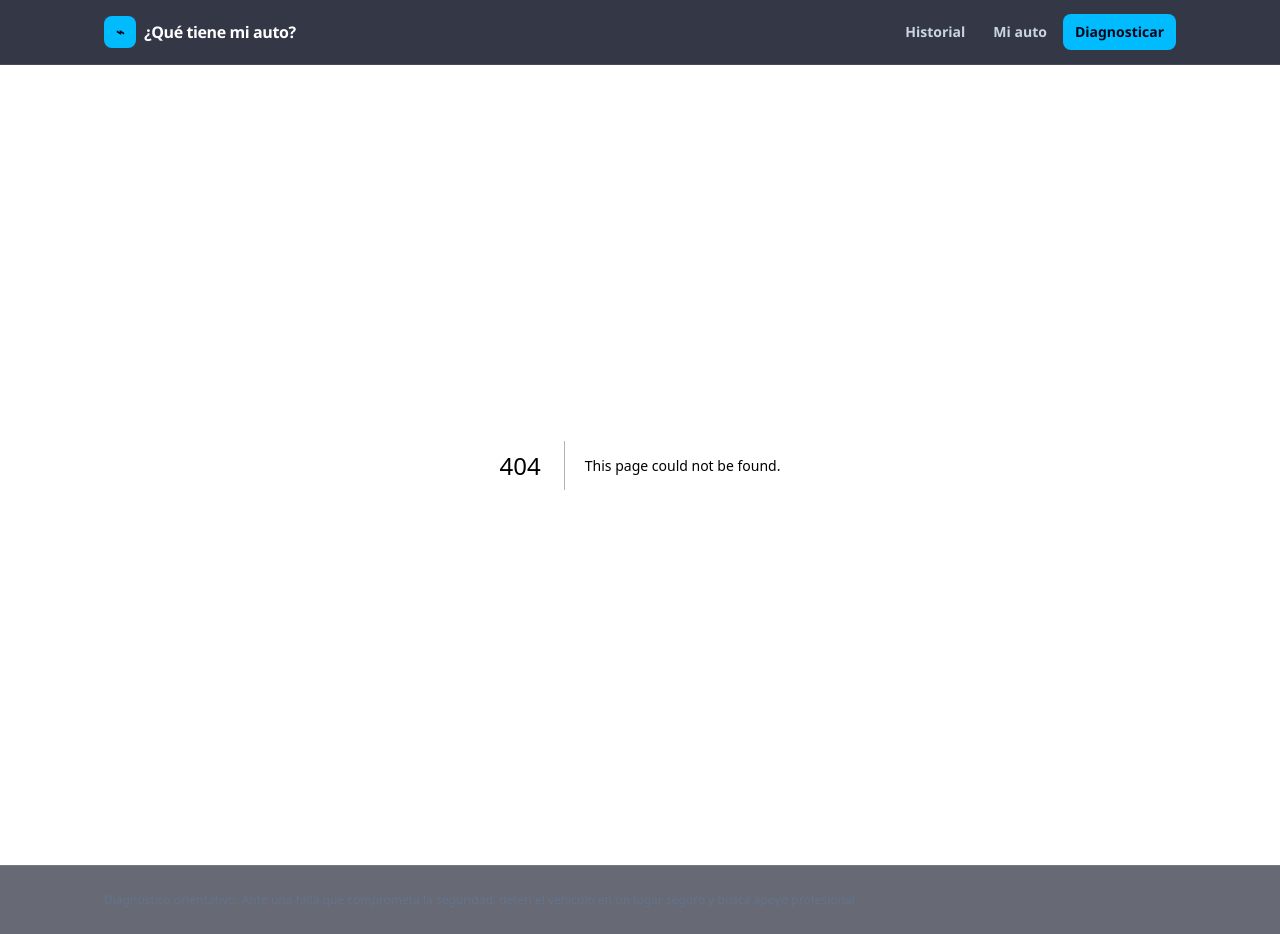
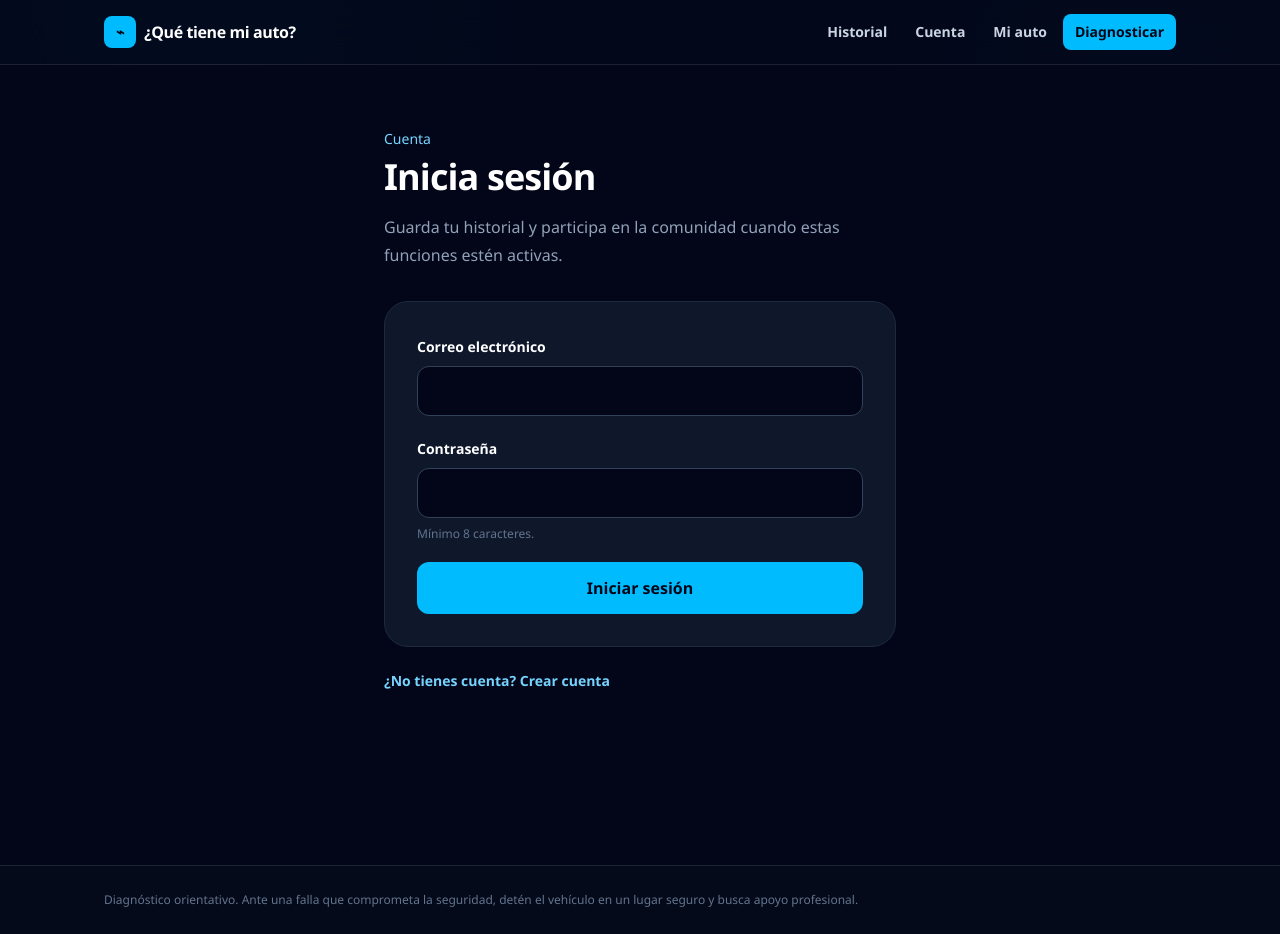
Before and after one commit to AndresRojoUG/que-tiene-mi-auto, a Next.js app: page /cuenta in a window 1280 px wide. Before the commit this address had no page. Built offline with nearby package versions, Linux system fonts and the light colour scheme; no server answers.

Commit message:
feat: add email account authentication

```diff
--- /dev/null
+++ b/app/auth/callback/route.ts
@@ -0,0 +1,29 @@
+import { NextResponse, type NextRequest } from "next/server";
+import { createClient } from "@/lib/supabase/server";
+
+/** Completes the PKCE email-confirmation flow and stores its session in cookies. */
+export async function GET(request: NextRequest) {
+  const requestUrl = new URL(request.url);
+  const code = requestUrl.searchParams.get("code");
+  const destination = new URL("/cuenta", requestUrl.origin);
+
+  if (!code) {
+    destination.searchParams.set("error", "confirmacion-invalida");
+    return NextResponse.redirect(destination);
+  }
+
+  try {
+    const supabase = await createClient();
+    const { error } = await supabase.auth.exchangeCodeForSession(code);
+
+    if (error) {
+      destination.searchParams.set("error", "confirmacion-invalida");
+    } else {
+      destination.searchParams.set("confirmed", "1");
+    }
+  } catch {
+    destination.searchParams.set("error", "confirmacion-invalida");
+  }
+
+  return NextResponse.redirect(destination);
+}
--- /dev/null
+++ b/app/cuenta/page.tsx
@@ -0,0 +1,221 @@
+"use client";
+
+import { FormEvent, Suspense, useEffect, useState } from "react";
+import { useRouter, useSearchParams } from "next/navigation";
+import { createClient } from "@/lib/supabase/client";
+
+type Mode = "sign-in" | "sign-up";
+
+function CuentaContent() {
+  const router = useRouter();
+  const searchParams = useSearchParams();
+  const [mode, setMode] = useState<Mode>("sign-in");
+  const [email, setEmail] = useState("");
+  const [password, setPassword] = useState("");
+  const [accountEmail, setAccountEmail] = useState<string>();
+  const [notice, setNotice] = useState<string>();
+  const [error, setError] = useState<string>();
+  const [isSubmitting, setIsSubmitting] = useState(false);
+
+  useEffect(() => {
+    let mounted = true;
+
+    async function loadUser() {
+      try {
+        const { data } = await createClient().auth.getUser();
+        if (mounted) setAccountEmail(data.user?.email);
+      } catch {
+        if (mounted) setError("No pudimos conectar con el servicio de cuentas.");
+      }
+    }
+
+    void loadUser();
+    return () => {
+      mounted = false;
+    };
+  }, []);
+
+  const callbackNotice =
+    searchParams.get("confirmed") === "1"
+      ? "Tu correo fue confirmado. Tu cuenta ya está lista."
+      : undefined;
+  const callbackError = searchParams.get("error")
+    ? "No pudimos confirmar el correo. Solicita un nuevo registro e inténtalo otra vez."
+    : undefined;
+  const displayedNotice = notice ?? callbackNotice;
+  const displayedError = error ?? callbackError;
+
+  async function handleSubmit(event: FormEvent<HTMLFormElement>) {
+    event.preventDefault();
+    setError(undefined);
+    setNotice(undefined);
+
+    if (password.length < 8) {
+      setError("La contraseña debe tener al menos 8 caracteres.");
+      return;
+    }
+
+    setIsSubmitting(true);
+    try {
+      const supabase = createClient();
+
+      if (mode === "sign-in") {
+        const { data, error: signInError } = await supabase.auth.signInWithPassword({
+          email,
+          password,
+        });
+        if (signInError || !data.user) {
+          setError("No pudimos iniciar sesión. Revisa tu correo y contraseña.");
+          return;
+        }
+        setAccountEmail(data.user.email);
+        setPassword("");
+        setNotice("Sesión iniciada correctamente.");
+        router.refresh();
+        return;
+      }
+
+      const { data, error: signUpError } = await supabase.auth.signUp({
+        email,
+        password,
+        options: {
+          emailRedirectTo: `${window.location.origin}/auth/callback`,
+        },
+      });
+      if (signUpError) {
+        setError("No pudimos crear la cuenta. Revisa los datos e inténtalo otra vez.");
+        return;
+      }
+
+      setPassword("");
+      if (data.session) {
+        setAccountEmail(data.user?.email);
+        setNotice("Cuenta creada y sesión iniciada.");
+        router.refresh();
+      } else {
+        setNotice("Revisa tu correo para confirmar la cuenta antes de iniciar sesión.");
+      }
+    } catch {
+      setError("No pudimos conectar con el servicio de cuentas. Inténtalo más tarde.");
+    } finally {
+      setIsSubmitting(false);
+    }
+  }
+
+  async function handleSignOut() {
+    setError(undefined);
+    try {
+      const { error: signOutError } = await createClient().auth.signOut();
+      if (signOutError) throw signOutError;
+      setAccountEmail(undefined);
+      setNotice("Sesión cerrada.");
+      router.refresh();
+    } catch {
+      setError("No pudimos cerrar la sesión. Inténtalo de nuevo.");
+    }
+  }
+
+  if (accountEmail) {
+    return (
+      <main className="min-h-screen bg-slate-950 text-white">
+        <section className="mx-auto max-w-xl px-5 py-10 sm:px-8 sm:py-16">
+          <p className="text-sm font-medium text-sky-300">Tu cuenta</p>
+          <h1 className="mt-2 text-4xl font-black tracking-tight">Sesión activa</h1>
+          <div className="mt-8 rounded-3xl border border-slate-800 bg-slate-900 p-6">
+            <p className="text-sm text-slate-400">Correo de la cuenta</p>
+            <p className="mt-2 break-all text-lg font-semibold">{accountEmail}</p>
+            {displayedNotice && <p className="mt-4 text-sm text-emerald-300">{displayedNotice}</p>}
+            {displayedError && <p role="alert" className="mt-4 text-sm text-rose-300">{displayedError}</p>}
+            <button
+              type="button"
+              onClick={handleSignOut}
+              className="mt-6 rounded-xl border border-slate-700 px-5 py-3 font-semibold transition hover:bg-slate-800"
+            >
+              Cerrar sesión
+            </button>
+          </div>
+        </section>
+      </main>
+    );
+  }
+
+  return (
+    <main className="min-h-screen bg-slate-950 text-white">
+      <section className="mx-auto max-w-xl px-5 py-10 sm:px-8 sm:py-16">
+        <p className="text-sm font-medium text-sky-300">Cuenta</p>
+        <h1 className="mt-2 text-4xl font-black tracking-tight">
+          {mode === "sign-in" ? "Inicia sesión" : "Crea tu cuenta"}
+        </h1>
+        <p className="mt-4 leading-7 text-slate-400">
+          Guarda tu historial y participa en la comunidad cuando estas funciones estén activas.
+        </p>
+
+        <form onSubmit={handleSubmit} className="mt-8 space-y-5 rounded-3xl border border-slate-800 bg-slate-900 p-6 sm:p-8">
+          <label className="block">
+            <span className="text-sm font-semibold">Correo electrónico</span>
+            <input
+              type="email"
+              autoComplete="email"
+              required
+              value={email}
+              onChange={(event) => setEmail(event.target.value)}
+              className="mt-2 w-full rounded-xl border border-slate-700 bg-slate-950 px-4 py-3 outline-none focus:border-sky-400"
+            />
+          </label>
+          <label className="block">
+            <span className="text-sm font-semibold">Contraseña</span>
+            <input
+              type="password"
+              autoComplete={mode === "sign-in" ? "current-password" : "new-password"}
+              minLength={8}
+              required
+              value={password}
+              onChange={(event) => setPassword(event.target.value)}
+              className="mt-2 w-full rounded-xl border border-slate-700 bg-slate-950 px-4 py-3 outline-none focus:border-sky-400"
+            />
+            <span className="mt-2 block text-xs text-slate-500">Mínimo 8 caracteres.</span>
+          </label>
+
+          {displayedNotice && <p className="rounded-xl bg-emerald-400/10 p-3 text-sm text-emerald-200">{displayedNotice}</p>}
+          {displayedError && <p role="alert" className="rounded-xl bg-rose-400/10 p-3 text-sm text-rose-200">{displayedError}</p>}
+
+          <button
+            type="submit"
+            disabled={isSubmitting}
+            className="w-full rounded-xl bg-sky-400 px-5 py-3.5 font-bold text-slate-950 transition hover:bg-sky-300 disabled:cursor-wait disabled:opacity-60"
+          >
+            {isSubmitting ? "Procesando..." : mode === "sign-in" ? "Iniciar sesión" : "Crear cuenta"}
+          </button>
+        </form>
+
+        <button
+          type="button"
+          onClick={() => {
+            setMode(mode === "sign-in" ? "sign-up" : "sign-in");
+            setError(undefined);
+            setNotice(undefined);
+          }}
+          className="mt-6 text-sm font-semibold text-sky-300 hover:text-sky-200"
+        >
+          {mode === "sign-in" ? "¿No tienes cuenta? Crear cuenta" : "¿Ya tienes cuenta? Iniciar sesión"}
+        </button>
+      </section>
+    </main>
+  );
+}
+
+export default function CuentaPage() {
+  return (
+    <Suspense
+      fallback={
+        <main className="min-h-screen bg-slate-950 text-white">
+          <section className="mx-auto max-w-xl px-5 py-10 sm:px-8 sm:py-16">
+            <p className="text-slate-400">Cargando cuenta...</p>
+          </section>
+        </main>
+      }
+    >
+      <CuentaContent />
+    </Suspense>
+  );
+}
--- a/components/AppHeader.tsx
+++ b/components/AppHeader.tsx
@@ -55,6 +55,12 @@ export default function AppHeader() {
             Historial
           </Link>
           <Link
+            href="/cuenta"
+            className="rounded-lg px-3 py-2 text-sm font-semibold text-slate-300 transition hover:bg-white/5 hover:text-white"
+          >
+            Cuenta
+          </Link>
+          <Link
             href={myVehicleHref}
             className="rounded-lg px-3 py-2 text-sm font-semibold text-slate-300 transition hover:bg-white/5 hover:text-white"
           >
```
